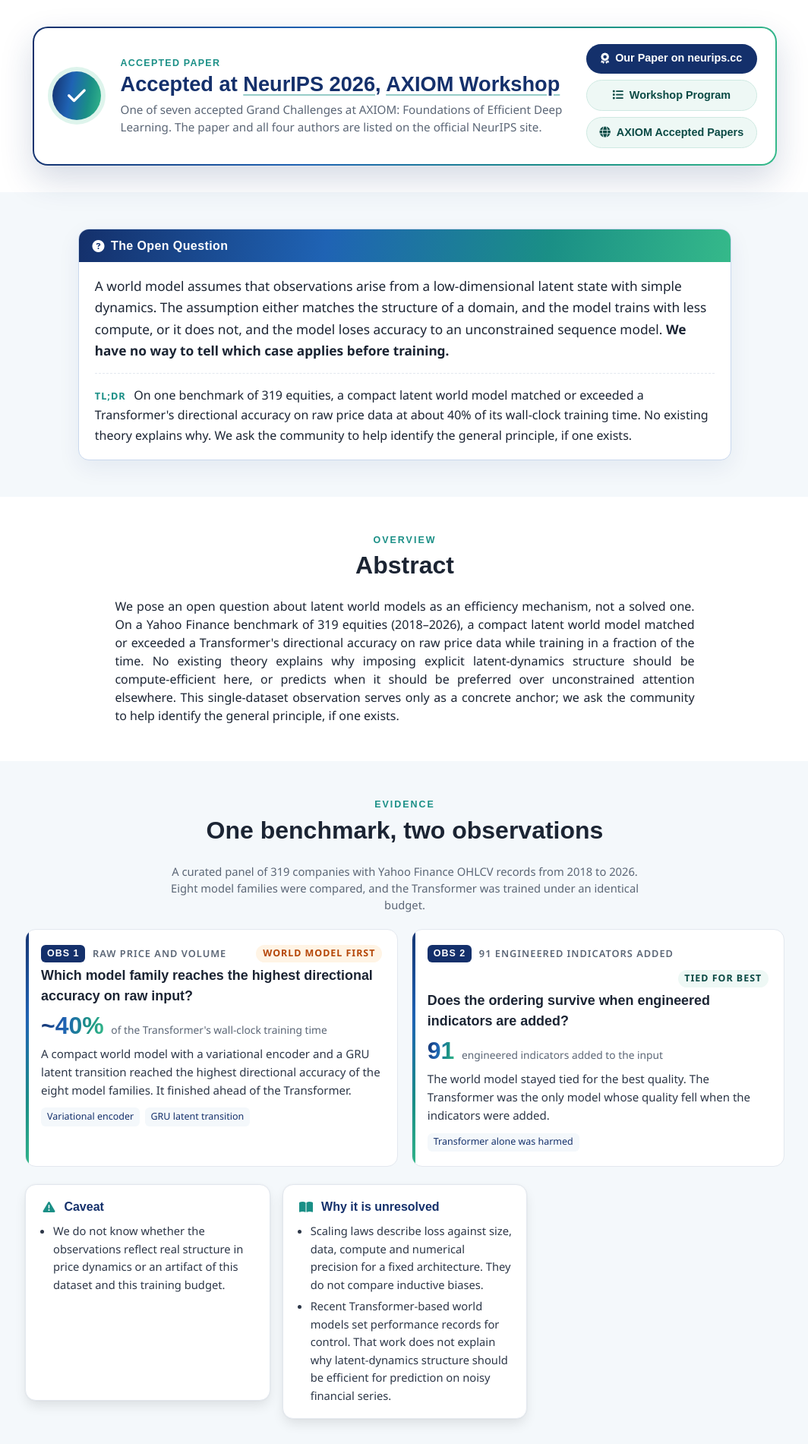
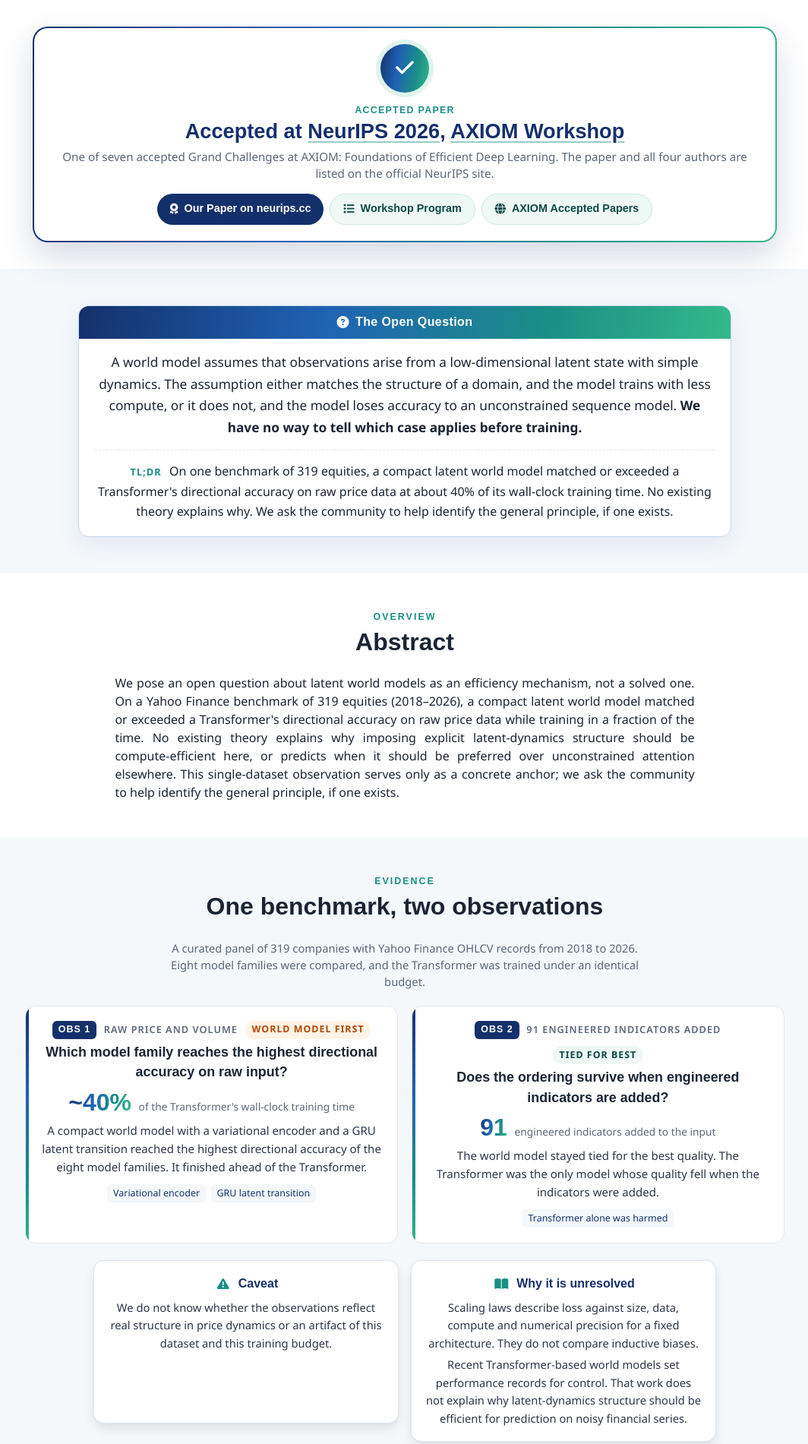
Before and after one commit to axiom-fin/axiom-fin.github.io, a plain HTML site: page index.html in a window 1280 px wide. Shown: the part 880-2781 px from the top of the page at 76% size, without its empty margins (107-1171 px from the left). Drawn offline with Linux system fonts and the light colour scheme; some icons are missing; a web font is replaced by a local one.

Commit message:
Center-align all sections
Co-Authored-By: Claude Fable 5.2 <noreply@anthropic.com>

```diff
--- a/index.html
+++ b/index.html
@@ -51,6 +51,25 @@
     .accept img.nl{height:54px;width:auto}
     .rq .ans.open{background:#fff4d6;color:#8a5a00;border-color:#f1d58a}
     .member .ph .initials{display:grid;place-items:center;width:100%;height:100%;font-family:'Google Sans',sans-serif;font-weight:700;font-size:2rem;color:#fff;background:var(--grad)}
+    /* everything centered (user request, 2026-11-17) */
+    .clear-nav .inner{justify-content:center;gap:1.2rem}
+    .accept .in{flex-direction:column;text-align:center;gap:.9rem}
+    .accept .tx{flex:0 1 auto;text-align:center}
+    .accept .go{flex-direction:row;flex-wrap:wrap;justify-content:center}
+    .hypo .hd{justify-content:center;text-align:center}
+    .hypo .bd,.hypo .tldr{text-align:center}
+    .q-pill{margin-left:auto;margin-right:auto;text-align:center}
+    .rq{text-align:center}
+    .rq .rq-head,.rq .big,.rq .chips{justify-content:center}
+    .rq .rq-head .ans{margin-left:0}
+    .disc{grid-template-columns:repeat(auto-fit,minmax(min(100%,300px),1fr));max-width:820px}
+    .disc .box{text-align:center}
+    .disc h4{justify-content:center}
+    .disc ul{list-style:none;margin-left:0}
+    .team{display:flex;flex-wrap:wrap;justify-content:center;gap:1.4rem 2rem}
+    .team .member{flex:0 0 150px}
+    #BibTeX .title,#BibTeX p{text-align:center}
+    #BibTeX .bib-wrap{max-width:760px;margin-left:auto;margin-right:auto}
     @media (prefers-reduced-motion:reduce){.accept .in::after{animation:none}}
   </style>
 </head>
```
